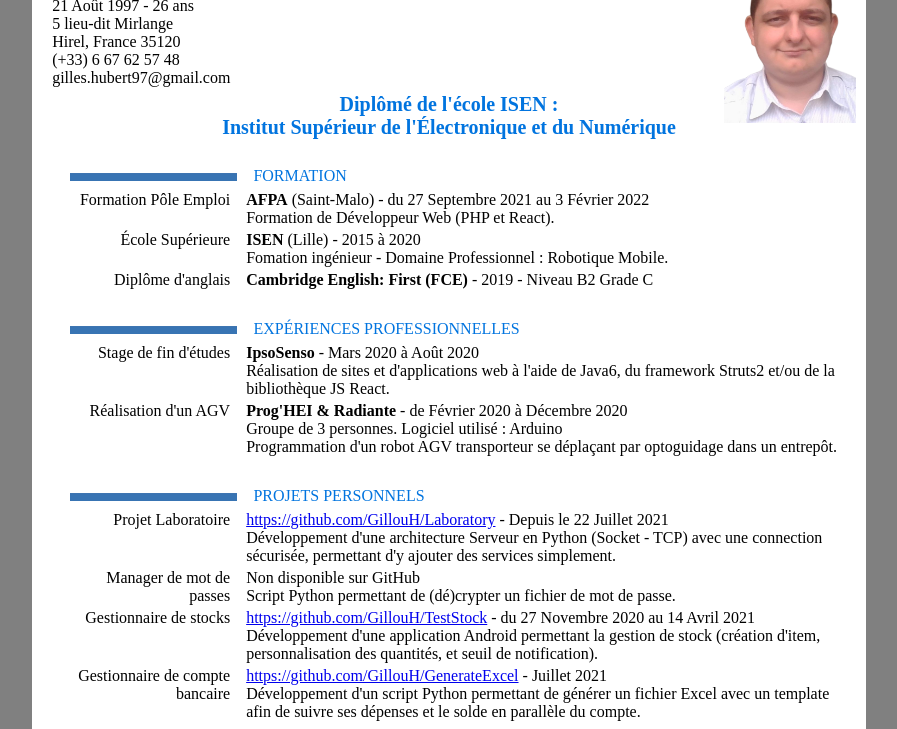
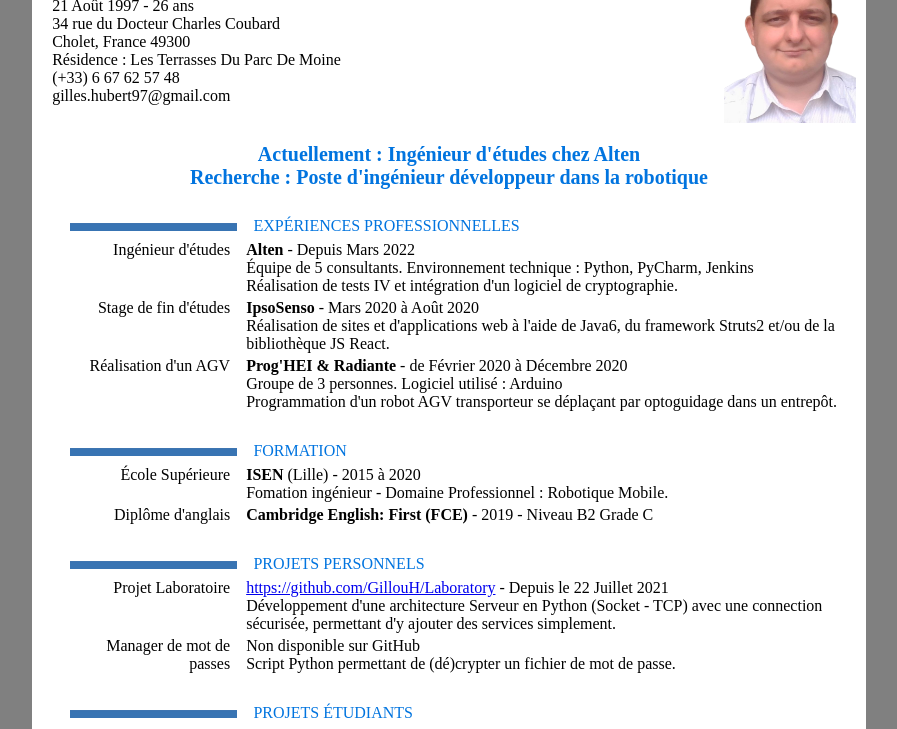
Before and after one commit to GillouH/GillouH.github.io, a plain HTML site: page index.html in a window 1280 px wide. Shown: the part 57-786 px from the top of the page, without its empty margins (191-1088 px from the left). Drawn offline with Linux system fonts and the light colour scheme.

Commit message:
Amélioration du code

```diff
--- a/css/CV.css
+++ b/css/CV.css
@@ -1,4 +1,4 @@
-*{
+* {
 	--backgroundColor: white;
 	--fontColor: black;
 }
@@ -12,7 +12,7 @@ body {
 	justify-content: center;
 }
 
-#page{
+#page {
 	padding: 20px;
 	padding-bottom: 0;
 	position: relative;
@@ -22,7 +22,7 @@ body {
 	color: var(--fontColor);
 }
 
-#IDPicture{
+#IDPicture {
 	width: 35mm;
 	height: 45mm;
 	position: absolute;
@@ -30,74 +30,75 @@ body {
 	right: 10px;
 }
 
-header{
+header {
 	position: absolute;
 	width: 100%;
 	display: flex;
 	flex-direction: column;
 }
 
-#name{
+#name {
 	font-size: 30px;
 	margin-block: 0;
 	margin-inline: 0;
 	font-weight: normal;
 }
 
-#contactInformation{
+#contactInformation {
 	list-style: none;
 	margin-block: 0;
 	padding-inline-start: 0;
 }
 
-.capitalize{
+.capitalize {
 	text-transform: capitalize;
 }
 
-h1{
+h1 {
 	text-align: center;
 	color: #0174DF;
 	font-size: 20px;
-	margin-top: 130px;
-	margin-bottom: 0;
+	margin-top: 180px;
+	margin-bottom: 20;
 }
 
-table{
+table {
 	display: flex;
 	flex-direction: column;
 	margin-top: 25px;
-	margin-left: 15px;;
+	margin-left: 15px;
 }
 
-thead{
+thead {
 	text-align: left;
 	vertical-align: middle;
 	color: #0174DF;
 	text-transform: uppercase;
 }
 
-td{
+td {
 	vertical-align: top;
 }
 
-.column1, #degrees .column1{
+.column1,
+#degrees .column1 {
 	text-align: right;
 }
 
-.column1{
+.column1 {
 	padding-right: 7px;
 	width: 160px;
 }
 
-.blue_line{
+.blue_line {
 	height: 8px;
 	vertical-align: middle;
 }
 
-.column2{
+.column2 {
 	padding-left: 7px;
 }
 
-.bold{
+.bold {
 	font-weight: bold;
 }
--- a/js/CV.js
+++ b/js/CV.js
@@ -1,128 +1,233 @@
+/**
+ * This function wrap the text as a HTML span tag and give it the bold class.
+ * @name bold
+ * @param {Object} params
+ * @param {string} params.text The text to make bold.
+ * @returns {string}
+ */
+const bold = ({ text }) => "<span class=\"bold\">" + text + "</span>"
+
 class CV {
+    /**
+     * @typedef RowContent
+     * @property {string[]} columnLeft The title of the row in the table.
+     * @property {string[]} columnRight Lines to display in the row.
+     */
+
     /**
      * This method create each part of the CV.
      * @name constructor
      */
     constructor() {
         let square = document.getElementById("page")
-		square.appendChild(this.createPicture("pictures/id_picture.png"))
-		square.appendChild(this.createHeader("Gilles HUBERT", [
-			this.createBirthInformations(21, 8, 1997),
-			"5 lieu-dit Mirlange",
-			"Hirel, France 35120",
+
+        square.appendChild(this.createPicture({
+            imgSrc: "pictures/id_picture.png"
+        }))
+
+        square.appendChild(this.createHeader({
+            name: "Gilles HUBERT",
+            informations: [
+                this.createBirthInformations({
+                    birthDay: 21,
+                    birthMonth: 8,
+                    birthYear: 1997
+                }),
+                "34 rue du Docteur Charles Coubard",
+                "Cholet, France 49300",
+                "Résidence : Les Terrasses Du Parc De Moine",
                 "(+33) 6 67 62 57 48",
                 "gilles.hubert97@gmail.com"
-		]))
-		square.appendChild(this.createTitle("Diplômé de l'école ISEN :<br>Institut Supérieur de l'Électronique et du Numérique"))
-		square.appendChild(this.createTable(
-			"Formation", [
-			[
-				"Formation Pôle Emploi", [
-					"<span class=\"bold\">AFPA</span> (Saint-Malo) - du 27 Septembre 2021 au 3 Février 2022",
-					"Formation de Développeur Web (PHP et React)."
             ]
-			], [
-				"École Supérieure", [
-					"<span class=\"bold\">ISEN</span> (Lille) - 2015 à 2020",
-					"Fomation ingénieur - Domaine Professionnel : Robotique Mobile."
+        }))
+
+        square.appendChild(this.createTitle({
+            title: "Actuellement : Ingénieur d'études chez Alten<br>" +
+                "Recherche : Poste d'ingénieur développeur dans la robotique"
+        }))
+
+        square.appendChild(this.createTable({
+            tableTitle: "Expériences professionnelles",
+            rowsContent: [
+                {
+                    columnLeft: [
+                        "Ingénieur d'études"
+                    ],
+                    columnRight: [
+                        bold({ text: "Alten" }) + " - Depuis Mars 2022",
+                        "Équipe de 5 consultants. Environnement technique : Python, PyCharm, Jenkins",
+                        "Réalisation de tests IV et intégration d'un logiciel de cryptographie."
                     ]
-			], [
-				"Diplôme d'anglais", ["<span class=\"bold\">Cambridge English: First (FCE)</span> - 2019 - Niveau B2 Grade C"]
-			]
-		]
-		))
-		square.appendChild(this.createTable(
-			"Expériences professionnelles", [
-			[
-				"Stage de fin d'études", [
-					"<span class=\"bold\">IpsoSenso</span> - Mars 2020 à Août 2020",
+                },
+                {
+                    columnLeft: [
+                        "Stage de fin d'études"
+                    ],
+                    columnRight: [
+                        bold({ text: "IpsoSenso" }) + " - Mars 2020 à Août 2020",
                         "Réalisation de sites et d'applications web à l'aide de Java6, du framework Struts2 et/ou de la bibliothèque JS React."
                     ]
-			], [
-				"Réalisation d'un AGV", [
-					"<span class=\"bold\">Prog'HEI & Radiante</span> - de Février 2020 à Décembre 2020",
+                },
+                {
+                    columnLeft: [
+                        "Réalisation d'un AGV"
+                    ],
+                    columnRight: [
+                        bold({ text: "Prog'HEI & Radiante" }) + " - de Février 2020 à Décembre 2020",
                         "Groupe de 3 personnes. Logiciel utilisé : Arduino",
                         "Programmation d'un robot AGV transporteur se déplaçant par optoguidage dans un entrepôt."
                     ]
+                }
             ]
+        }))
+
+        square.appendChild(this.createTable({
+            tableTitle: "Formation",
+            rowsContent: [
+                {
+                    columnLeft: [
+                        "École Supérieure"
+                    ],
+                    columnRight: [
+                        bold({ text: "ISEN" }) + " (Lille) - 2015 à 2020",
+                        "Fomation ingénieur - Domaine Professionnel : Robotique Mobile."
                     ]
-		))
-		square.appendChild(this.createTable(
-			"Projets personnels", [
-			[
-				"Projet Laboratoire", [
+                },
+                {
+                    columnLeft: [
+                        "Diplôme d'anglais"
+                    ],
+                    columnRight: [
+                        bold({ text: "Cambridge English: First (FCE)" }) + " - 2019 - Niveau B2 Grade C"
+                    ]
+                }
+            ]
+        }))
+
+        square.appendChild(this.createTable({
+            tableTitle: "Projets personnels",
+            rowsContent: [
+                {
+                    columnLeft: [
+                        "Projet Laboratoire"
+                    ],
+                    columnRight: [
                         "<a href=\"https://github.com/GillouH/Laboratory\">https://github.com/GillouH/Laboratory</a> - Depuis le 22 Juillet 2021",
                         "Développement d'une architecture Serveur en Python (Socket - TCP) avec une connection sécurisée, permettant d'y ajouter des services simplement."
                     ]
-			], [
-				"Manager de mot de passes", [
+                },
+                {
+                    columnLeft: [
+                        "Manager de mot de passes"
+                    ],
+                    columnRight: [
                         "Non disponible sur GitHub",
                         "Script Python permettant de (dé)crypter un fichier de mot de passe."
                     ]
-			], [
-				"Gestionnaire de stocks", [
-					"<a href=\"https://github.com/GillouH/TestStock\">https://github.com/GillouH/TestStock</a> - du 27 Novembre 2020 au 14 Avril 2021",
-					"Développement d'une application Android permettant la gestion de stock (création d'item, personnalisation des quantités, et seuil de notification)."
+                }
             ]
-			], [
-				"Gestionnaire de compte bancaire", [
-					"<a href=\"https://github.com/GillouH/GenerateExcel\">https://github.com/GillouH/GenerateExcel</a> - Juillet 2021",
-					"Développement d'un script Python permettant de générer un fichier Excel avec un template afin de suivre ses dépenses et le solde en parallèle du compte."
-				]
-			]
-		]
-		))
-		square.appendChild(this.createTable(
-			"Projets étudiants", [
-			[
-				"Projet Heron", [
-					"<span class=\"bold\">ISEN (Lille)</span> - de Septembre 2019 à Février 2020",
+        }))
+
+        square.appendChild(this.createTable({
+            tableTitle: "Projets étudiants",
+            rowsContent: [
+                {
+                    columnLeft: [
+                        "Projet Heron"
+                    ],
+                    columnRight: [
+                        bold({ text: "ISEN (Lille)" }) + " - de Septembre 2019 à Février 2020",
                         "Groupe de 10 personnes. Environnement technique : Python, ROS, Linux",
                         "Programmation d'un robot AGV transporteur se déplaçant par géoguidage dans un local de démonstration."
                     ]
-			], [
-				"Projet HoloBot", [
-					"<span class=\"bold\">ISEN (Lille)</span> - de Octobre 2018 à Septembre 2018",
+                },
+                {
+                    columnLeft: [
+                        "Projet HoloBot"
+                    ],
+                    columnRight: [
+                        bold({ text: "ISEN (Lille)" }) + " - de Octobre 2018 à Septembre 2018",
                         "Groupe de 4 personnes. Environnement technique : Unity, Visual Studio, Linux",
                         "Création d'une interface pour HoloLens permettant de contrôler un robot Hexapode par le biais d'un serveur. Ce projet s'inscrit dans la réalisation d'un entrepôt intelligent."
                     ]
+                }
             ]
+        }))
+
+        square.appendChild(this.createTable({
+            tableTitle: "Savoir-être",
+            rowsContent: [
+                {
+                    columnLeft: [
+                        "Social"
+                    ],
+                    columnRight: [
+                        "Bienveillant, transmission, confiance"
                     ]
-		))
-		square.appendChild(this.createTable(
-			"Savoir-être", [
-			[
-				"Social", ["Bienveillant, transmission, confiance"]
-			], [
-				"Professionnel", ["Persévérant, volontaire, curieux"]
-			], [
-				"Valeurs", ["Implication, respect, reconnaissance"]
+                },
+                {
+                    columnLeft: [
+                        "Professionnel"
+                    ],
+                    columnRight: [
+                        "Persévérant, volontaire, curieux"
                     ]
+                },
+                {
+                    columnLeft: [
+                        "Valeurs"
+                    ],
+                    columnRight: [
+                        "Implication, respect, reconnaissance"
                     ]
-		))
+                }
+            ]
+        }))
     }
 
     /**
-	 *
-	 * @param {string}
+     * This method create the ID picture.
+     * @param {Object} params
+     * @param {string} params.imgSrc The path to the image.
      * @returns {HTMLElement}
      */
-	createPicture(imgSrc) {
+    createPicture({ imgSrc }) {
         let img = document.createElement("img")
-		img.setAttribute("id", "IDPicture")
-		img.setAttribute("src", imgSrc)
-		img.setAttribute("alt", "photo d'identité")
+
+        let attributes = [
+            {
+                attribute_name: "id",
+                attribute_value: "IDPicture"
+            },
+            {
+                attribute_name: "src",
+                attribute_value: imgSrc
+            },
+            {
+                attribute_name: "alt",
+                attribute_value: "photo d'identité"
+            }
+        ]
+
+        attributes.forEach(
+            attribute => img.setAttribute(
+                attribute.attribute_name,
+                attribute.attribute_value
+            )
+        )
+
         return img
     }
 
     /**
      * This method create the top of the CV.
      * @name createHeader
-	 * @param {string} name
-	 * @param {string[]} informations
+     * @param {Object} params
+     * @param {string} params.name The name to put on the top of the CV.
+     * @param {string[]} params.informations Informations to put under the CV (one line by element in the array).
      * @return {HTMLElement}
      */
-	createHeader(name, informations) {
+    createHeader({ name, informations }) {
         let header = document.createElement("header")
 
         let title = document.createElement("h2")
@@ -132,11 +237,13 @@ class CV {
 
         let list = document.createElement("ul")
         list.setAttribute("id", "contactInformation")
+
         informations.forEach(info => {
             let element = document.createElement("li")
             element.innerHTML = info
             list.appendChild(element)
         })
+
         header.appendChild(list)
 
         return header
@@ -145,29 +252,33 @@ class CV {
     /**
      * This method return a string at format "birthdate - âge".
      * @name createBirthInformations
-	 * @param {number} birthDay
-	 * @param {number} birthMonth
-	 * @param {number} birthYear
+     * @param {Object} params
+     * @param {number} params.birthDay The day of birth.
+     * @param {number} params.birthMonth The month of birth.
+     * @param {number} params.birthYear The year of birth.
      * @returns {string}
     */
-	createBirthInformations(birthDay, birthMonth, birthYear) {
+    createBirthInformations({ birthDay, birthMonth, birthYear }) {
         let birthDate = new Date(birthYear, birthMonth - 1, birthDay)
         let age = new Date(Date.now() - birthDate).getYear() - 70
+
         let dateOptions = {
             day: "numeric",
             month: "long",
             year: "numeric"
         }
+
         return "<span class=capitalize>" + birthDate.toLocaleString("fr-FR", dateOptions) + "</span> - " + age.toString() + " ans"
     }
 
     /**
      * This method create the title of the CV.
      * @name createTitle
-	 * @param {string} title
+     * @param {Object} params
+     * @param {string} params.title. The title on the CV.
      * @return {HTMLElement}
      */
-	createTitle(title) {
+    createTitle({ title }) {
         let titleElement = document.createElement("h1")
         titleElement.innerHTML = title
         return titleElement
@@ -176,58 +287,103 @@ class CV {
     /**
      * This method create a table in the CV.
      * @name createTable
-	 * @param {string} title
-	 * @param {object[]} lines
+     * @param {Object} params
+     * @param {string} params.tableTitle The title of the table.
+     * @param {RowContent[]} params.rowsContent The content of the table.
      * @return {HTMLElement}
      */
-	createTable(title, lines) {
+    createTable({ tableTitle, rowsContent }) {
         let table = document.createElement("table")
         table.setAttribute("class", "categorie")
-		table.appendChild(this.createTableHead(title))
-		table.appendChild(this.createTableBody(lines))
+
+        table.appendChild(this.createTableHead({
+            title: tableTitle
+        }))
+
+        table.appendChild(this.createTableBody({
+            rows: rowsContent
+        }))
+
         return table
     }
 
     /**
      * This method create the table head.
      * @name createTableHead
-	 * @param {string} title
+     * @param {Object} params
+     * @param {string} params.title The title of the table.
      * @returns {HTMLTableSectionElement}
      */
-	createTableHead(title) {
+    createTableHead({ title }) {
         let thead = document.createElement("thead")
-		thead.appendChild(this.createTableLine(["<img class=\"blue_line\" src=\"pictures/blue_line.jpg\">", [title]]))
+
+        thead.appendChild(this.createTableRow({
+            row: {
+                columnLeft: [
+                    "<img class=\"blue_line\" src=\"pictures/blue_line.jpg\">"
+                ],
+                columnRight: [
+                    title
+                ]
+            }
+        }))
+
         return thead
     }
 
     /**
      * This method create the table body.
      * @name createTableBody
-	 * @param {object[]} lines
+     * @param {Object} params
+     * @param {RowContent[]} params.rows
      */
-	createTableBody(lines) {
+    createTableBody({ rows }) {
         let tbody = document.createElement("tbody")
-		lines.forEach(line => {
-			tbody.appendChild(this.createTableLine(line))
-		})
+
+        rows.forEach(
+            row => {
+                tbody.appendChild(this.createTableRow({
+                    row: row
+                }))
+            }
+        )
+
         return tbody
     }
 
     /**
      * This method create a line in the table.
-	 * @param {object} line
+     * @param {Object} params
+     * @param {RowContent} params.row Content of the row. One line for each element in arrays.
      */
-	createTableLine(line) {
+    createTableRow({ row }) {
         let tr = document.createElement("tr")
-		let tdLeft = document.createElement("td")
-		tdLeft.setAttribute("class", "column1")
-		tdLeft.innerHTML = line[0]
-		tr.appendChild(tdLeft)
-		let tdRight = document.createElement("td")
-		tdRight.setAttribute("class", "column2")
-		let text = line[1].join("<br>")
-		tdRight.innerHTML = text
-		tr.appendChild(tdRight)
+
+        let columns = [
+            {
+                class: "column1",
+                lines: row.columnLeft
+            },
+            {
+                class: "column2",
+                lines: row.columnRight
+            }
+        ]
+
+        columns.forEach(
+            column => {
+                let td = document.createElement("td")
+
+                td.setAttribute(
+                    "class",
+                    column.class
+                )
+
+                td.innerHTML = column.lines.join("<br>")
+                tr.appendChild(td)
+            }
+        )
+
         return tr
     }
 }
```
Lines whose indentation alone changed are shown as unchanged.
